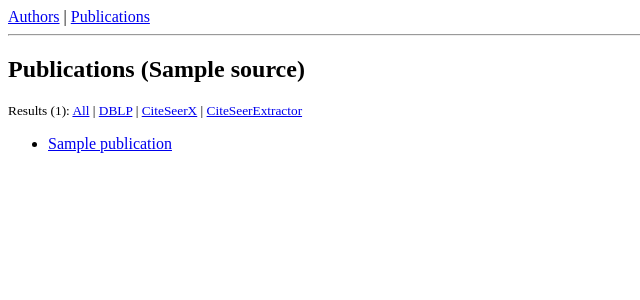
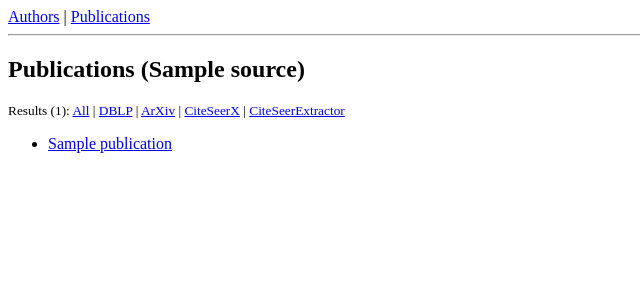
Before and after one commit to citationfinder/scholarly_citation_finder, a Django app: template src/frontend/templates/publications/index.html in a window 1280 px wide. Shown: the top 300 px of the page, without its empty margins (0-640 px from the left). Run offline with Django 3.2, Linux system fonts and the light colour scheme; tables that the repository leaves empty hold one stand-in row (values such as "Sample post"); the template is opened without the code that fills it: values that come from a table or form of the project are taken from there, most other values are stand-ins (such as "Sample title", 1, 10 or a date in 2020).

Commit message:
add arxiv to frontend

```diff
--- a/src/core/models.py
+++ b/src/core/models.py
@@ -22,6 +22,7 @@ class Publication(models.Model):
     doi = models.CharField(blank=True, null=True, max_length=50)
     citeseerx_id = models.CharField(blank=True, null=True, max_length=150)
     dblp_id = models.CharField(blank=True, null=True, max_length=150)
+    arxiv_id = models.CharField(blank=True, null=True, max_length=150)
     extractor = models.CharField(blank=True, null=True, max_length=150)
     source = models.URLField(blank=True, null=True)
     source_extracted = models.BooleanField(default=False)
--- a/src/frontend/templates/publications/index.html
+++ b/src/frontend/templates/publications/index.html
@@ -5,6 +5,7 @@
 	Results ({{ publications|length  }})</a>:
 	<a href="./">All</a> |
 	<a href="./dblp">DBLP</a> |
+	<a href="./arxiv">ArXiv</a> |
 	<a href="./citeseerx">CiteSeerX</a> |
 	<a href="./citeseerextractor">CiteSeerExtractor</a>
 </small>
--- a/src/frontend/views.py
+++ b/src/frontend/views.py
@@ -24,8 +24,9 @@ def publications_index(request, source):
     print(source)
     if source == 'dblp':
         publications = Publication.objects.exclude(dblp_id=None)
+    if source == 'arxiv':
+        publications = Publication.objects.exclude(arxiv_id=None)
     elif source == 'citeseerx':
-        print('a')
         publications = Publication.objects.exclude(citeseerx_id=None)
     elif source == 'citeseerextractor':
         publications = Publication.objects.filter(extractor='citeseer_extractor')
--- a/src/lib/Parser.py
+++ b/src/lib/Parser.py
@@ -50,7 +50,7 @@ class Parser(object):
         self.parse_publication(title, authors, date, booktitle, journal, volume, number, pages, publisher, abstract, doi, citeseerx_id, dblp_id, extractor, source)
         self.output.write_close_tag('citation')
 
-    def parse_publication(self, title=None, authors=None, date=None, booktitle=None, journal=None, volume=None, number=None, pages=None, publisher=None, abstract=None, doi=None, citeseerx_id=None, dblp_id=None, extractor=None, source=None):
+    def parse_publication(self, title=None, authors=None, date=None, booktitle=None, journal=None, volume=None, number=None, pages=None, publisher=None, abstract=None, doi=None, citeseerx_id=None, dblp_id=None, arxiv_id=None, extractor=None, source=None):
 
         if title and authors:
 
@@ -70,6 +70,7 @@ class Parser(object):
             self.output.write_element('doi', doi)
             self.output.write_element('citeseerx_id', citeseerx_id)
             self.output.write_element('dblp_id', dblp_id)
+            self.output.write_element('arxiv_id', arxiv_id)
             self.output.write_element('extractor', extractor)
             self.output.write_element('source', source)
 
--- a/src/lib/harvester/arxiv/ArxivHarvester.py
+++ b/src/lib/harvester/arxiv/ArxivHarvester.py
@@ -57,7 +57,8 @@ class ArxivHarvester(Harvester):
                 publisher=publisher,
                 abstract=abstract,
                 source=source,
-                citeseerx_id=arxiv_id)
+                arxiv_id=arxiv_id
+            )
 
             if self.check_stop_harvest():
                 break
```
Also changed, not shown: src/api/storage/Parser.py, src/core/migrations/0018_publication_arxiv_id.py (added).
